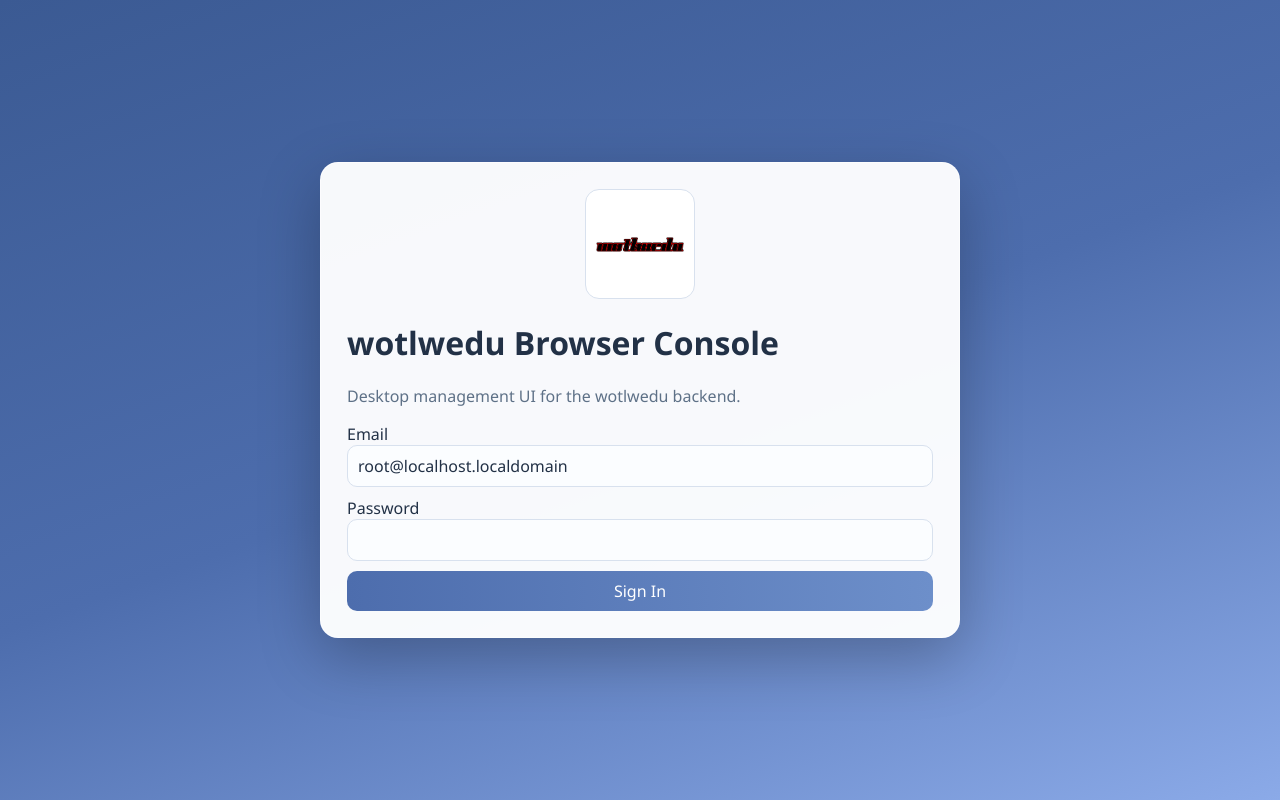
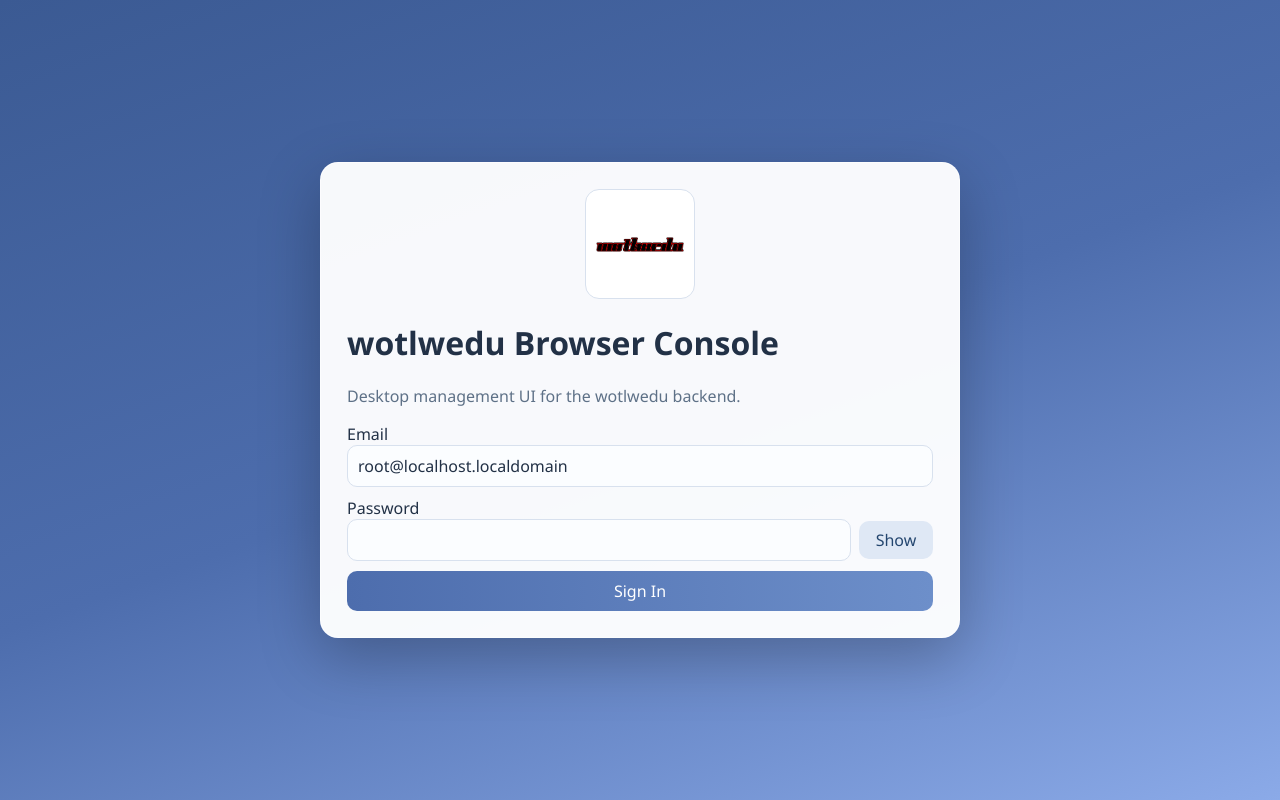
Before and after one commit to ravelox/wotlwedu-browser, a React (Vite) app: page /login in a window 1280 px wide. Built offline with nearby package versions, Linux system fonts and the light colour scheme; no server answers.

Commit message:
Login: add show/hide password toggle

```diff
--- a/src/pages/LoginPage.jsx
+++ b/src/pages/LoginPage.jsx
@@ -5,6 +5,7 @@ import logo from "../assets/logo.png";
 export default function LoginPage({ api, onLogin }) {
   const [email, setEmail] = useState("root@localhost.localdomain");
   const [password, setPassword] = useState("");
+  const [showPassword, setShowPassword] = useState(false);
   const [totp, setTotp] = useState("");
   const [loading, setLoading] = useState(false);
   const [error, setError] = useState("");
@@ -95,13 +96,23 @@ export default function LoginPage({ api, onLogin }) {
             </label>
             <label>
               <span>Password</span>
+              <div className="password-row">
                 <input
-                type="password"
+                  type={showPassword ? "text" : "password"}
                   value={password}
                   onChange={(e) => setPassword(e.target.value)}
                   required
                   autoComplete="current-password"
                 />
+                <button
+                  type="button"
+                  className="btn btn-secondary"
+                  onClick={() => setShowPassword((s) => !s)}
+                  aria-label={showPassword ? "Hide password" : "Show password"}
+                >
+                  {showPassword ? "Hide" : "Show"}
+                </button>
+              </div>
             </label>
             <button className="btn" disabled={loading} type="submit">
               {loading ? "Signing in..." : "Sign In"}
--- a/src/styles.css
+++ b/src/styles.css
@@ -243,6 +243,16 @@ input[type="checkbox"] {
 }
 .login-card p { color: var(--muted); }
 .login-card form { display: grid; gap: 10px; }
+.password-row {
+  display: grid;
+  grid-template-columns: 1fr auto;
+  gap: 8px;
+  align-items: center;
+}
+.password-row .btn {
+  min-width: 74px;
+  padding: 8px 10px;
+}
 
 .ai-grid {
   display: grid;
```
Lines whose indentation alone changed are shown as unchanged.
